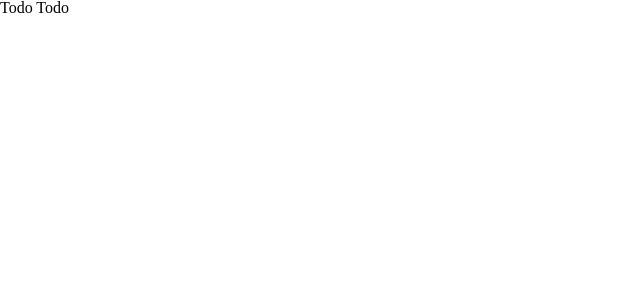
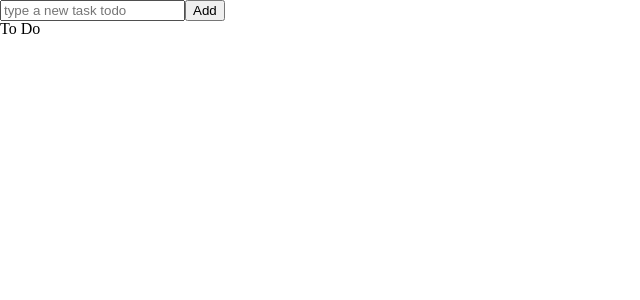
Before and after one commit to RonaldoSetzer/o.todo, a React app: page / in a window 1280 px wide. Shown: the top 300 px of the page, without its empty margins (0-640 px from the left). Built offline with nearby package versions, Linux system fonts and the light colour scheme.

Commit message:
feat: Add Todo page to app

```diff
--- a/src/App.jsx
+++ b/src/App.jsx
@@ -1,11 +1,13 @@
 import React from 'react';
+
 import GlobalStyles from '@/styles/global';
+import Todo from '@/pages/Todo';
 
 function App() {
   return (
     <>
       <GlobalStyles />
-      <h1>Todo Todo</h1>
+      <Todo />
     </>
   );
 }
```
